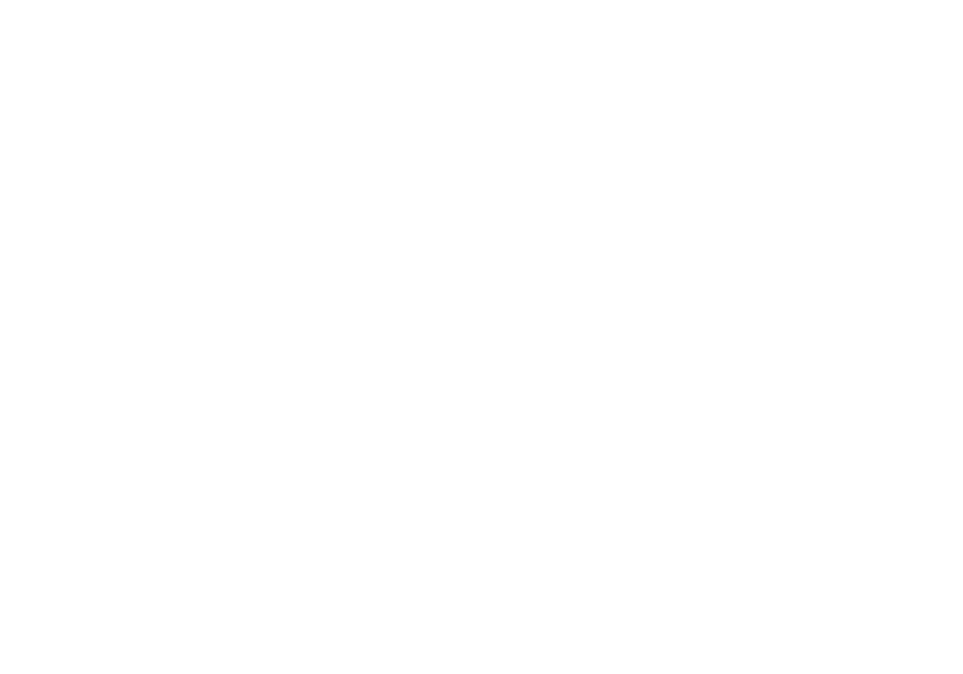
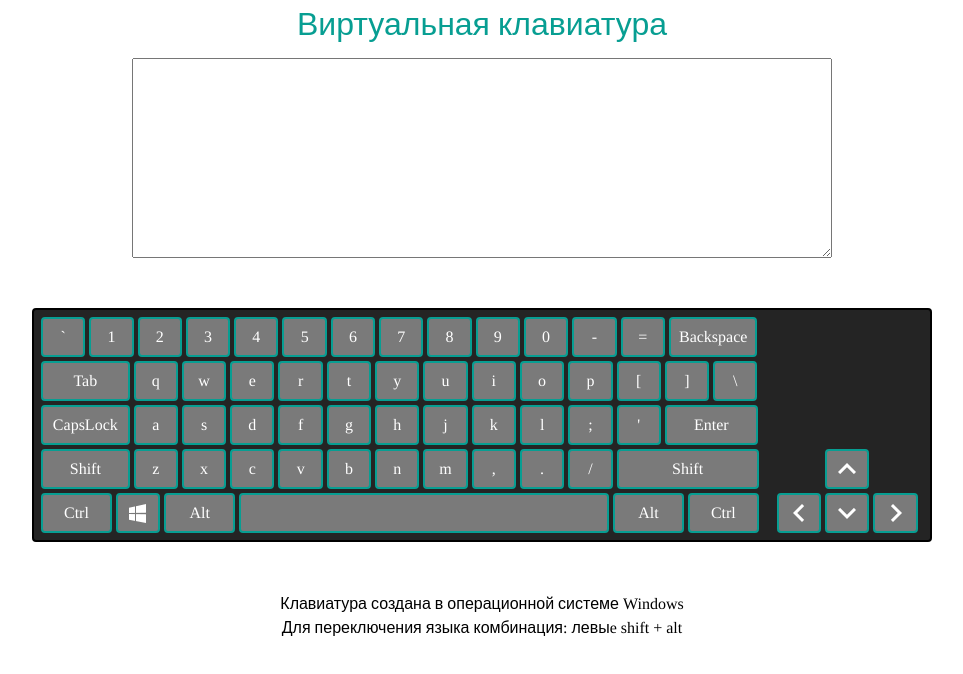
Before and after one commit to OlegSkar1/virtual_keyboard, a website built with webpack: page src/index.html in a window 1280 px wide. Shown: the whole page, without its empty margins (158-1121 px from the left). Built offline with nearby package versions, Linux system fonts and the light colour scheme.

Commit message:
feat keyboard init

```diff
--- a/src/js/index.js
+++ b/src/js/index.js
@@ -1,4 +1,4 @@
 import '../scss/main.scss';
 import wrapper from './wrapper';
 
-wrapper();
+document.body.append(wrapper());
--- /dev/null
+++ b/src/js/keyboard.js
@@ -0,0 +1,169 @@
+import arrowDown from '../assets/img/chevron-down.png';
+import arrowUp from '../assets/img/chevron-up.png';
+import arrowLeft from '../assets/img/chevron-left.png';
+import arrowRight from '../assets/img/chevron-right.png';
+import windows from '../assets/img/windows.png';
+
+const keyboard = {
+  main: null,
+  keysContainer: null,
+  keys: [
+    '`',
+    '1',
+    '2',
+    '3',
+    '4',
+    '5',
+    '6',
+    '7',
+    '8',
+    '9',
+    '0',
+    '-',
+    '=',
+    'Backspace',
+    'Tab',
+    'q',
+    'w',
+    'e',
+    'r',
+    't',
+    'y',
+    'u',
+    'i',
+    'o',
+    'p',
+    '[',
+    ']',
+    '\\',
+    'CapsLock',
+    'a',
+    's',
+    'd',
+    'f',
+    'g',
+    'h',
+    'j',
+    'k',
+    'l',
+    ';',
+    "'",
+    'Enter',
+    'ShiftLeft',
+    'z',
+    'x',
+    'c',
+    'v',
+    'b',
+    'n',
+    'm',
+    ',',
+    '.',
+    '/',
+    'ShiftRight',
+    'Control',
+    'Meta',
+    'Alt',
+    ' ',
+    'Alt',
+    'Control',
+    'ArrowLeft',
+    'ArrowUp',
+    'ArrowDown',
+    'ArrowRight',
+  ],
+
+  properties: {
+    value: '',
+    capsLock: false,
+  },
+
+  init() {
+    this.main = document.createElement('div');
+    this.main.classList.add('keyboard', '1hidden');
+
+    this.keysContainer = document.createElement('div');
+    this.keysContainer.classList.add('keys_container');
+
+    this.main.append(this.keysContainer);
+    this.createKeys();
+
+    return this.main;
+  },
+
+  createKeys() {
+    this.keys.forEach((key) => {
+      const keyElement = document.createElement('span');
+      keyElement.classList.add('key');
+      keyElement.id = key;
+      keyElement.textContent = key;
+
+      const br = document.createElement('br');
+
+      const wideKey =
+        [
+          'Backspace',
+          'CapsLock',
+          'ShiftRight',
+          'ShiftLeft',
+          'Enter',
+          'Tab',
+        ].indexOf(key) !== -1;
+
+      const semiWideKey = ['Control', 'Alt'].indexOf(key) !== -1;
+
+      const brKey =
+        ['Backspace', '\\', 'Enter', 'ShiftRight'].indexOf(key) !== -1;
+
+      if (wideKey) {
+        keyElement.classList.add('wide_key');
+      }
+
+      if (semiWideKey) {
+        keyElement.classList.add('semi-wide_key');
+      }
+
+      if (key === 'ShiftRight' || key === 'ShiftLeft') {
+        keyElement.textContent = 'Shift';
+      }
+      if (key === 'Control') {
+        keyElement.textContent = 'Ctrl';
+      }
+
+      if (key === ' ') {
+        keyElement.classList.add('extra-wide_key');
+      }
+
+      if (key === 'Enter') {
+        keyElement.style.width = '93px';
+      }
+
+      if (key === 'ShiftRight') {
+        keyElement.style.width = '142px';
+      }
+
+      if (key === 'ArrowDown') {
+        keyElement.innerHTML = `<img src="${arrowDown}">`;
+      }
+
+      if (key === 'ArrowUp') {
+        keyElement.innerHTML = `<img src="${arrowUp}">`;
+      }
+      if (key === 'ArrowLeft') {
+        keyElement.innerHTML = `<img src="${arrowLeft}">`;
+      }
+      if (key === 'ArrowRight') {
+        keyElement.innerHTML = `<img src="${arrowRight}">`;
+      }
+      if (key === 'Meta') {
+        keyElement.innerHTML = `<img src="${windows}">`;
+      }
+
+      return brKey
+        ? this.keysContainer.append(keyElement, br)
+        : this.keysContainer.append(keyElement);
+    });
+  },
+};
+
+export default keyboard;
--- a/src/js/wrapper.js
+++ b/src/js/wrapper.js
@@ -1,7 +1,15 @@
-const paragraph = () => {
+import keyboard from './keyboard';
+
+const wrapper = () => {
+  const div = document.createElement('div');
+  div.classList.add('wrapper');
+
   const title = document.createElement('p');
   title.classList.add('title');
   title.textContent = 'Виртуальная клавиатура';
+
+  const textarea = document.createElement('textarea');
+  textarea.classList.add('body__textarea');
 
   const description = document.createElement('p');
   description.classList.add('description');
@@ -10,12 +18,9 @@ const paragraph = () => {
   const language = document.createElement('p');
   language.classList.add('language');
   language.textContent = 'Для переключения языка комбинация: левыe shift + alt';
-  return [title, description, language];
-};
 
-const wrapper = () => {
-  const div = document.createElement('div');
-  div.classList.add('wrapper');
+  div.append(title, textarea, keyboard.init(), description, language);
+  return div;
 };
 
 export default wrapper;
--- a/src/scss/_keyboard.scss
+++ b/src/scss/_keyboard.scss
@@ -1,10 +1,62 @@
 .keyboard {
-  width: 700px;
+  width: 900px;
+  margin: 0 auto 50px;
   padding: 5px;
   border: 2px solid $keyboard-borderColor;
   border-radius: 4px;
+  background: $keyboard-background;
 
   .hidden {
     display: none;
   }
+
+  .keys_container {
+    position: relative;
+
+    .key {
+      display: inline-flex;
+      vertical-align: top;
+      align-items: center;
+      justify-content: center;
+
+      width: 5%;
+      height: 40px;
+      margin: 2px;
+      border: 2px solid $main-color;
+      border-radius: 4px;
+      background: $key-background;
+      color: #fff;
+      cursor: pointer;
+
+      &:hover,
+      &:active {
+        background: $main-color;
+        opacity: 0.65;
+        transform: scale(0.95);
+        transition: all 0.1s;
+      }
+    }
+
+    .semi-wide_key {
+      width: 8%;
+    }
+
+    .wide_key {
+      width: 10%;
+    }
+
+    .extra-wide_key {
+      width: 370px;
+    }
+
+    #ArrowLeft {
+      margin-left: 16px;
+    }
+
+    #ArrowUp {
+      position: absolute;
+      bottom: 44px;
+      right: 54px;
+    }
+  }
 }
--- a/src/scss/_wrapper.scss
+++ b/src/scss/_wrapper.scss
@@ -4,9 +4,8 @@ html {
 }
 
 .wrapper {
-  width: 700px;
-  margin: 0 auto;
-  padding: 0 auto;
+  // width: 100%;
+  // margin: 0 auto;
 
   .title {
     text-align: center;
@@ -15,9 +14,10 @@ html {
   }
 
   .body__textarea {
-    width: 100%;
+    display: block;
+    width: 700px;
     height: 200px;
-    margin: 10px auto 10px;
+    margin: 10px auto 50px;
     padding: 10px;
   }
 
```
Also changed, not shown: .eslintrc.json, src/assets/img/chevron-down.png (added), src/assets/img/chevron-left.png (added), src/assets/img/chevron-right.png (added), src/assets/img/chevron-up.png (added), src/assets/img/windows.png (added).
